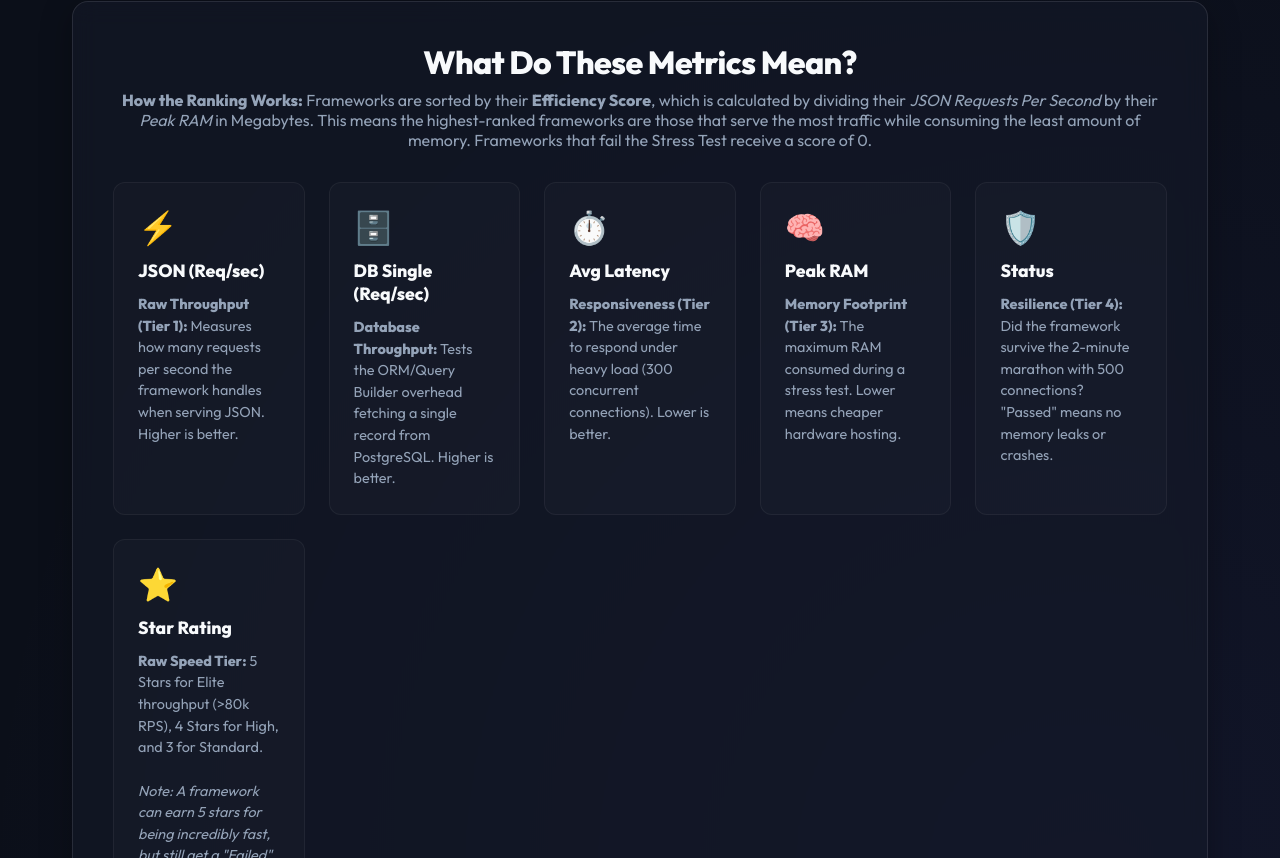
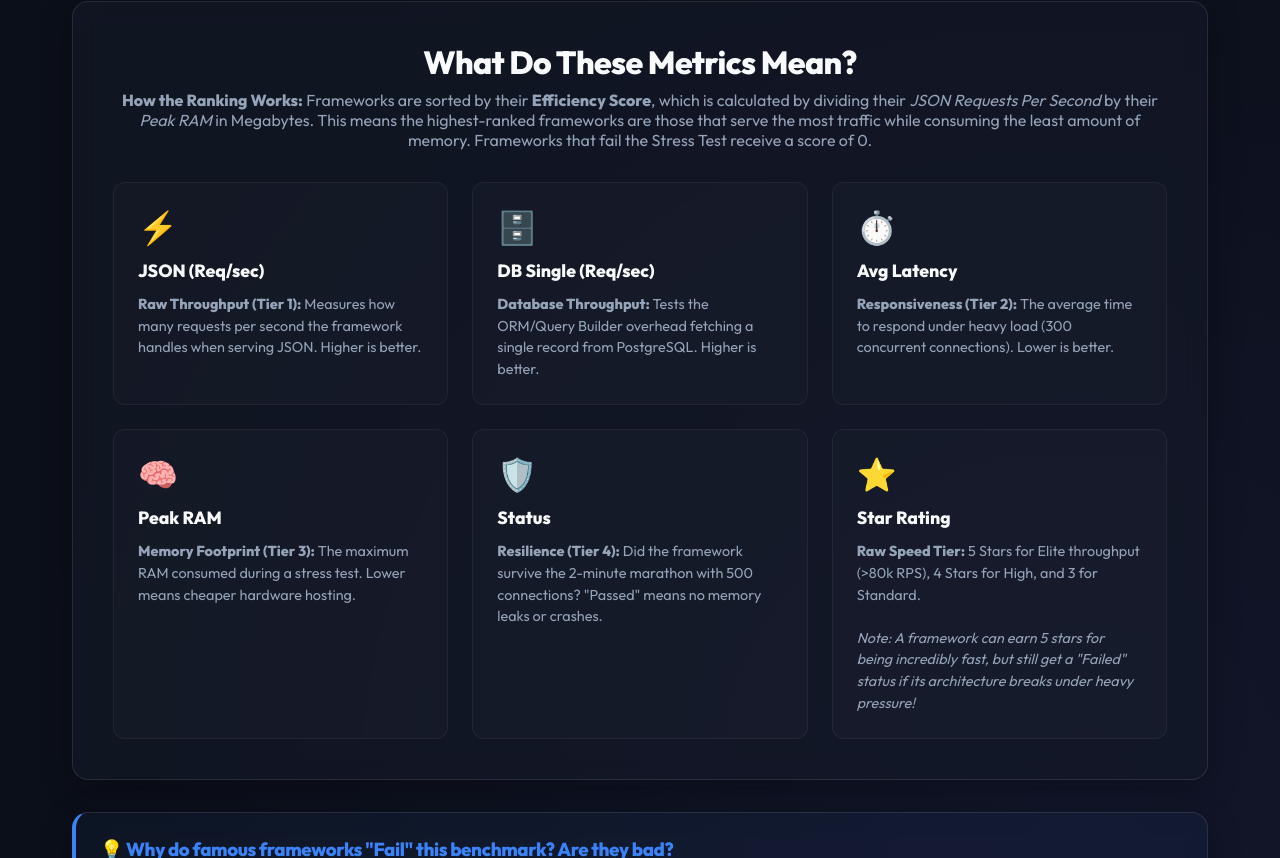
Before and after one commit to Rullst/Benchmarks, a React (Vite) app in the folder dashboard/: page / in a window 1280 px wide. Shown: the part 982-1840 px from the top of the page. Built offline with nearby package versions, Linux system fonts and the light colour scheme.

Commit message:
feat: add responsive CSS styles for MetricsExplanation component

```diff
--- a/dashboard/src/components/MetricsExplanation.css
+++ b/dashboard/src/components/MetricsExplanation.css
@@ -20,13 +20,13 @@
 
 .metrics-grid {
   display: grid;
-  grid-template-columns: repeat(5, 1fr);
+  grid-template-columns: repeat(3, 1fr);
   gap: 1.5rem;
 }
 
 @media (max-width: 1200px) {
   .metrics-grid {
-    grid-template-columns: repeat(3, 1fr);
+    grid-template-columns: repeat(2, 1fr);
   }
 }
 
```
